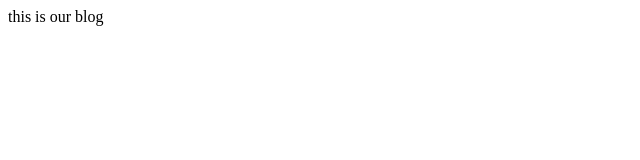
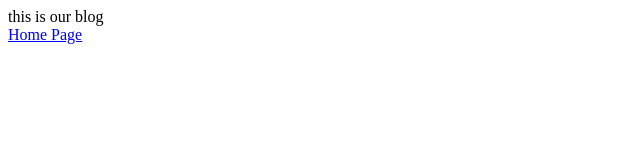
Before and after one commit to hankeliu2015/gatsby-tutorial, a Gatsby site: page /blog in a window 1280 px wide. Shown: the full height of the page, 0-640 px from the left. Built offline with nearby package versions, Linux system fonts and the light colour scheme; Gatsby itself is replaced by a stand-in of ours.

Commit message:
testing link components

```diff
--- a/src/pages/blog.js
+++ b/src/pages/blog.js
@@ -1,11 +1,17 @@
 
 import React, { Component } from 'react';
+import { Link } from 'gatsby';
 
 export default class blog extends Component {
 
   render() {
     return (
-      <div>this is our blog</div>
+      <div>
+        this is our blog
+        <div>
+          <Link to='/'>Home Page</Link>
+        </div>
+      </div>
     );
   }
 
```
Also changed, not shown: src/pages/index.js (+11 -2 lines).
